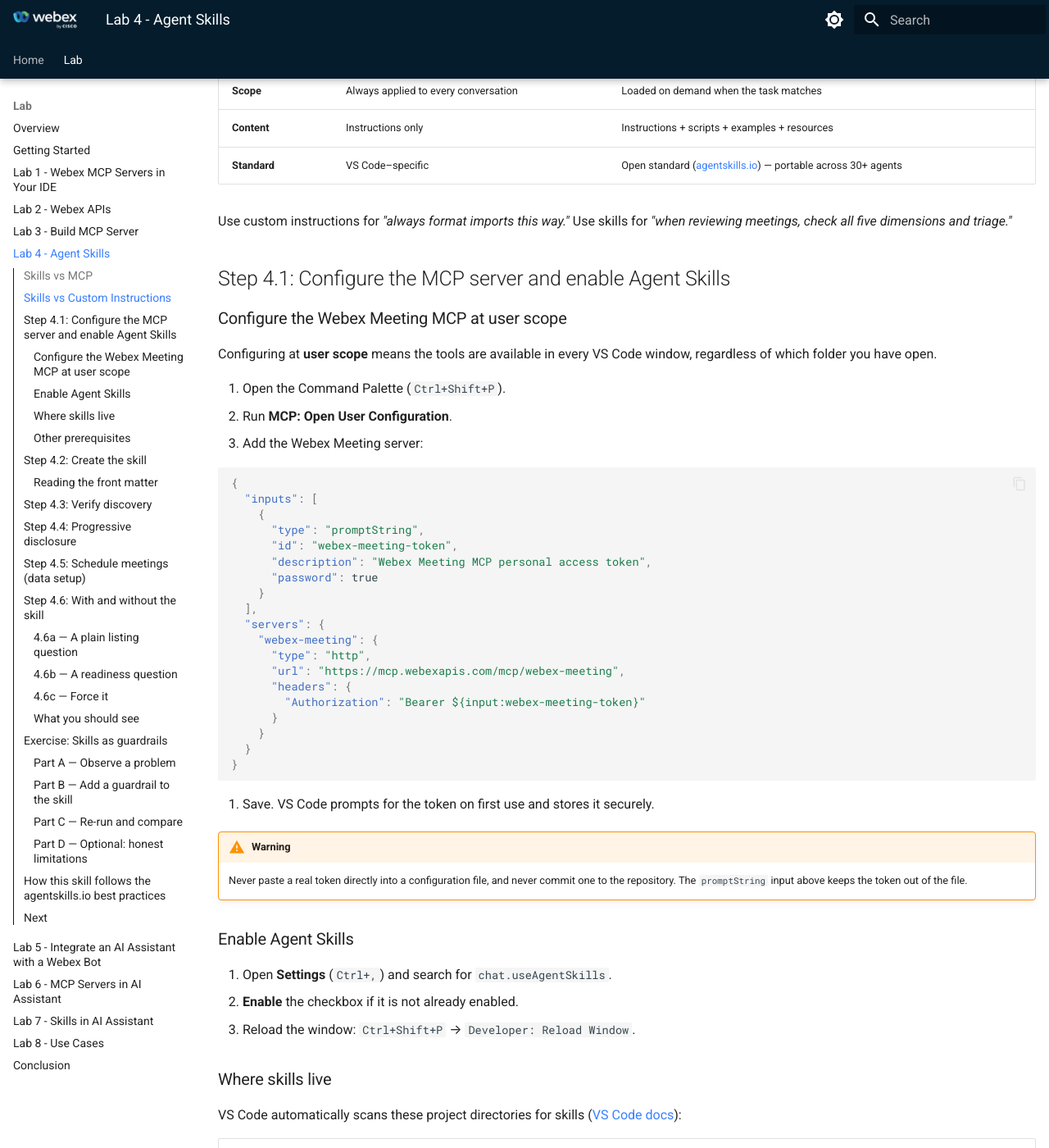
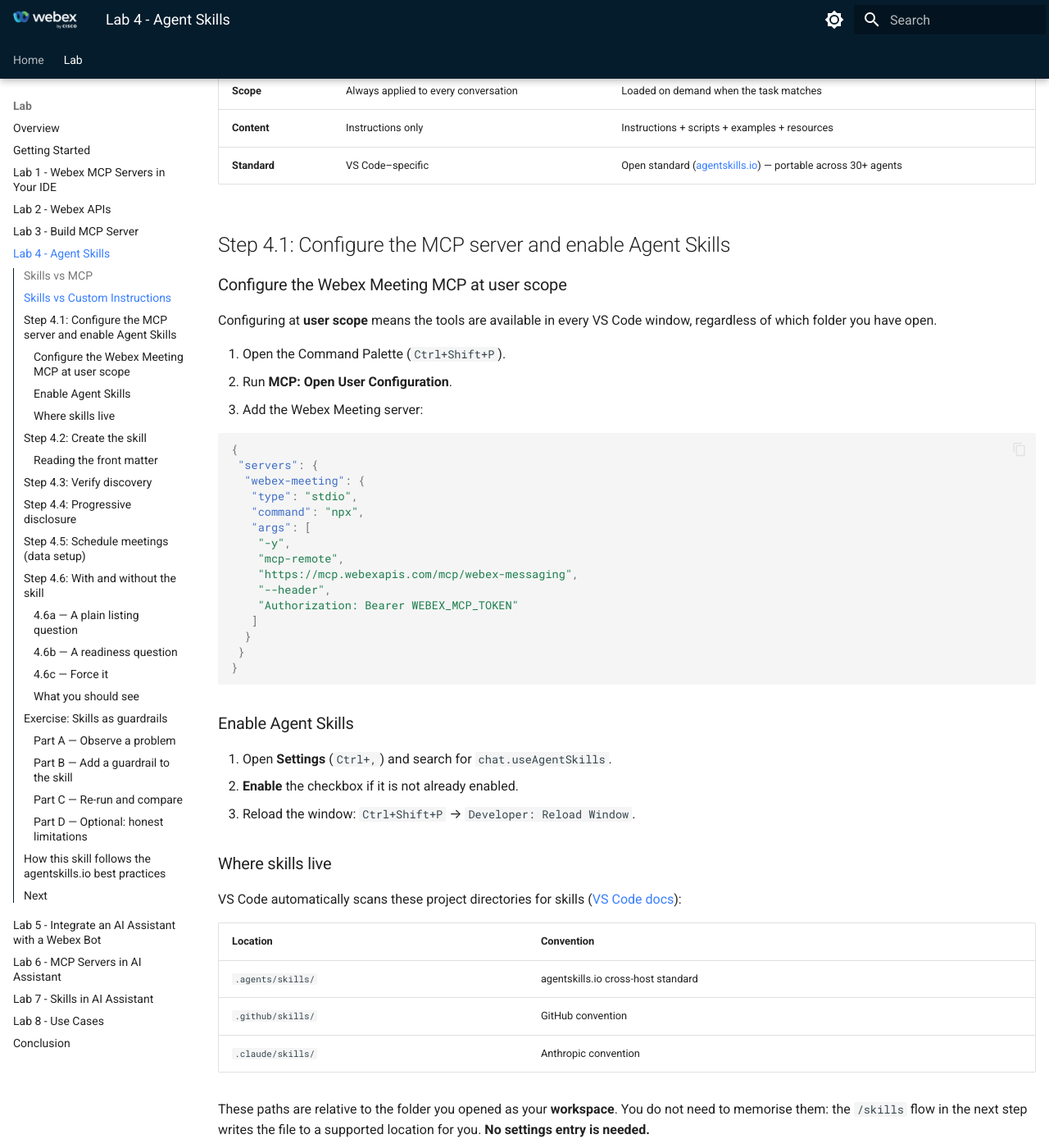
Before and after one commit to WebexCC-SA/LAB-31123, an MkDocs documentation site: the page built from docs/lab4_agent-skills.md, in a window 1280 px wide and 1400 px high, scrolled down 1182 px. Shown: the whole window at 82% size. Built offline with MkDocs 1.6.1 and Material for MkDocs 9.7.7, drawn with Linux system fonts in a browser that asks for light colours; some of the changed text lies outside the part shown.

Commit message:
finalizing lab 4

````diff
--- a/docs/lab4_agent-skills.md
+++ b/docs/lab4_agent-skills.md
@@ -52,9 +52,6 @@
 | **Standard** | VS Code–specific                     | Open standard ([agentskills.io](https://agentskills.io)) — portable across 30+ agents |
 
 
-Use custom instructions for *"always format imports this way."*
-Use skills for *"when reviewing meetings, check all five dimensions and triage."*
-
 ## Step 4.1: Configure the MCP server and enable Agent Skills
 
 ### Configure the Webex Meeting MCP at user scope
@@ -68,32 +65,22 @@
 
 ```json
 {
-  "inputs": [
-    {
-      "type": "promptString",
-      "id": "webex-meeting-token",
-      "description": "Webex Meeting MCP personal access token",
-      "password": true
-    }
-  ],
-  "servers": {
-    "webex-meeting": {
-      "type": "http",
-      "url": "https://mcp.webexapis.com/mcp/webex-meeting",
-      "headers": {
-        "Authorization": "Bearer ${input:webex-meeting-token}"
-      }
-    }
+ "servers": {
+  "webex-meeting": {
+   "type": "stdio",
+   "command": "npx",
+   "args": [
+    "-y",
+    "mcp-remote",
+    "https://mcp.webexapis.com/mcp/webex-messaging",
+    "--header",
+    "Authorization: Bearer WEBEX_MCP_TOKEN"
+   ]
   }
+ }
 }
 ```
 
-4. Save. VS Code prompts for the token on first use and stores it securely.
-
-!!! Warning
-    Never paste a real token directly into a configuration file, and never
-    commit one to the repository. The `promptString` input above keeps the
-    token out of the file.
 
 ### Enable Agent Skills
 
@@ -118,24 +105,6 @@
 not need to memorise them: the `/skills` flow in the next step writes the file
 to a supported location for you. **No settings entry is needed.**
 
-### Other prerequisites
-
-
-| Requirement                 | How to set up                                                            |
-| --------------------------- | ------------------------------------------------------------------------ |
-| VS Code **>= 1.108**        | `Help > About`                                                           |
-| A chat model configured     | Lab 1 Step 1.2 — `Chat: Manage Language Models`                          |
-| Webex Meeting MCP connected | the user-scope configuration above |
-
-
-!!! Note "About model choice"
-    Small, low-cost models are noticeably worse at loading skills on their own
-    and at following guardrails. If your results differ from this guide, try a
-    larger model before assuming the skill is wrong. Step 4.6 makes this
-    difference visible on purpose.
-
-
-
 
 ## Step 4.2: Create the skill
 
@@ -144,12 +113,22 @@
 
 1. In the Chat view, type `/skills` and press Enter to open the **Configure
    Skills** menu.
-2. Choose to create a **New Skill**, pick **Workspace** or **User** scope, and
+
+   ![skill_discovery](./assets/lab4/createskill1.png){ width="450" style="display: block; margin: 0 auto; border: 1px solid lightgray; border-radius: 8px;"}
+
+   ![skill_discovery](./assets/lab4/createskill2.png){ width="450" style="display: block; margin: 0 auto; border: 1px solid lightgray; border-radius: 8px;"}
+
+   ![skill_discovery](./assets/lab4/createskill3.png){ width="450" style="display: block; margin: 0 auto; border: 1px solid lightgray; border-radius: 8px;"}
+
+2. Choose to create a **New Skill**, pick **User** scope, and
    name it exactly:
 
 ```text
 meeting-review
 ```
+
+![skill_discovery](./assets/lab4/createskill4.png){ width="450" style="display: block; margin: 0 auto; border: 1px solid lightgray; border-radius: 8px;"}
+
 
 !!! Warning
     The `name` in the front matter must match the folder name exactly, using
@@ -262,10 +241,10 @@
 loaded will answer that question plausibly anyway. Check observable state
 instead.
 
-1. Type `/` in the chat input. `meeting-review` should appear in the list.
-2. After any response, expand the **References** section to confirm which
-   customizations were actually included.
-3. Or run `Chat: Open Customizations` and open the **Skills** tab.
+Type `/` in the chat input. `meeting-review` should appear in the list.
+
+![skill_discovery](./assets/lab4/skill_discovery.png){ width="450" style="display: block; margin: 0 auto; border: 1px solid lightgray; border-radius: 8px;"}
+
 
 !!! Note "If `meeting-review` does not appear"
     - Confirm `chat.useAgentSkills` is enabled (Step 4.1).
@@ -431,6 +410,8 @@
 Open your `meeting-review` skill (`/skills` → select it → edit) and add this
 line to the **Gotchas** section:
 
+![skill_discovery](./assets/lab4/editskill.png){ width="450" style="display: block; margin: 0 auto; border: 1px solid lightgray; border-radius: 8px;"}
+
 ```markdown
 - Never write agenda text you invented. Draft the wording, show it to the user,
   and wait for explicit approval before calling `webex-update-meeting`.
````
Also changed, not shown: docs/assets/lab4/createskill1.png (added), docs/assets/lab4/createskill2.png (added), docs/assets/lab4/createskill3.png (added), docs/assets/lab4/createskill4.png (added), docs/assets/lab4/editskill.png (added), docs/assets/lab4/skill_discovery.png (added).
